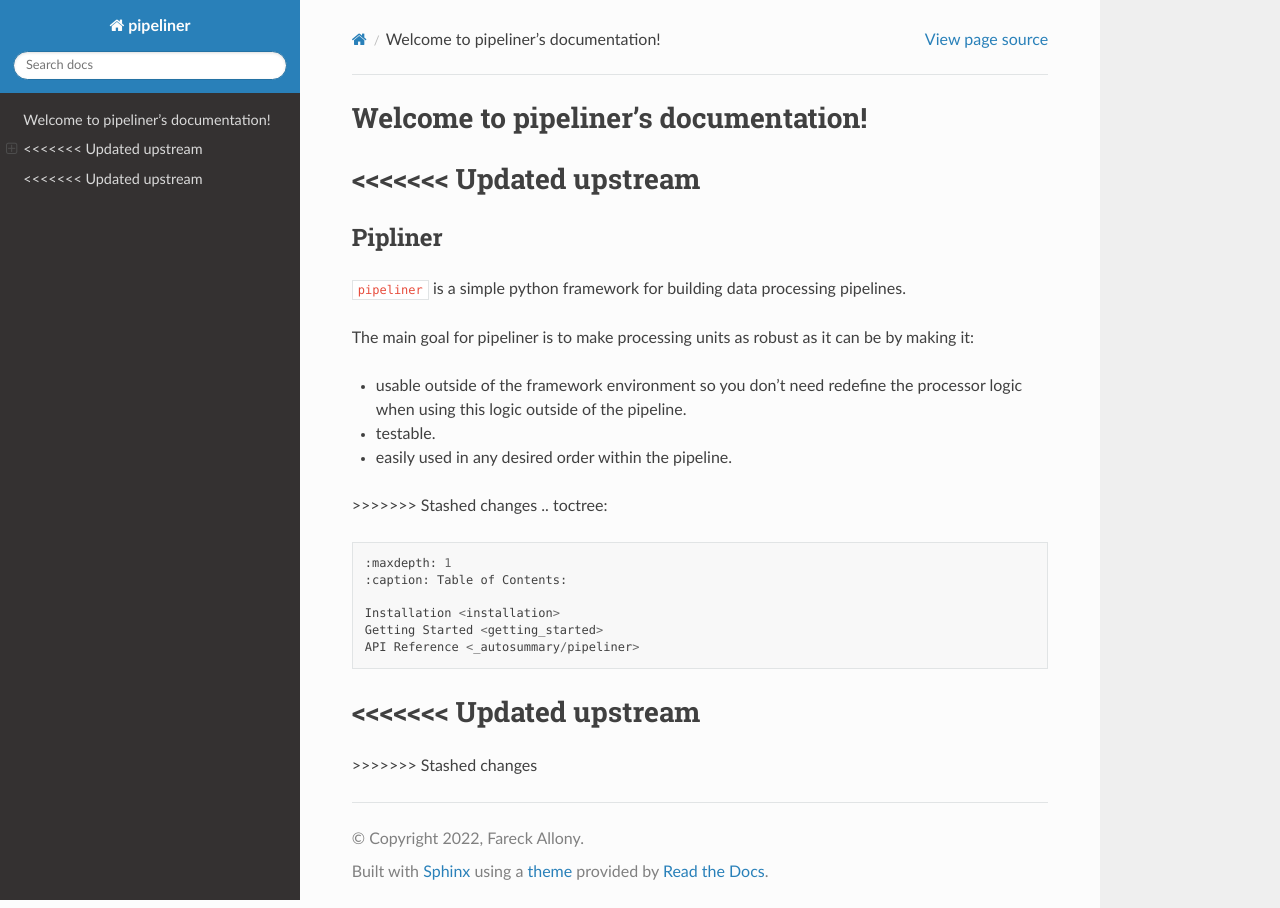
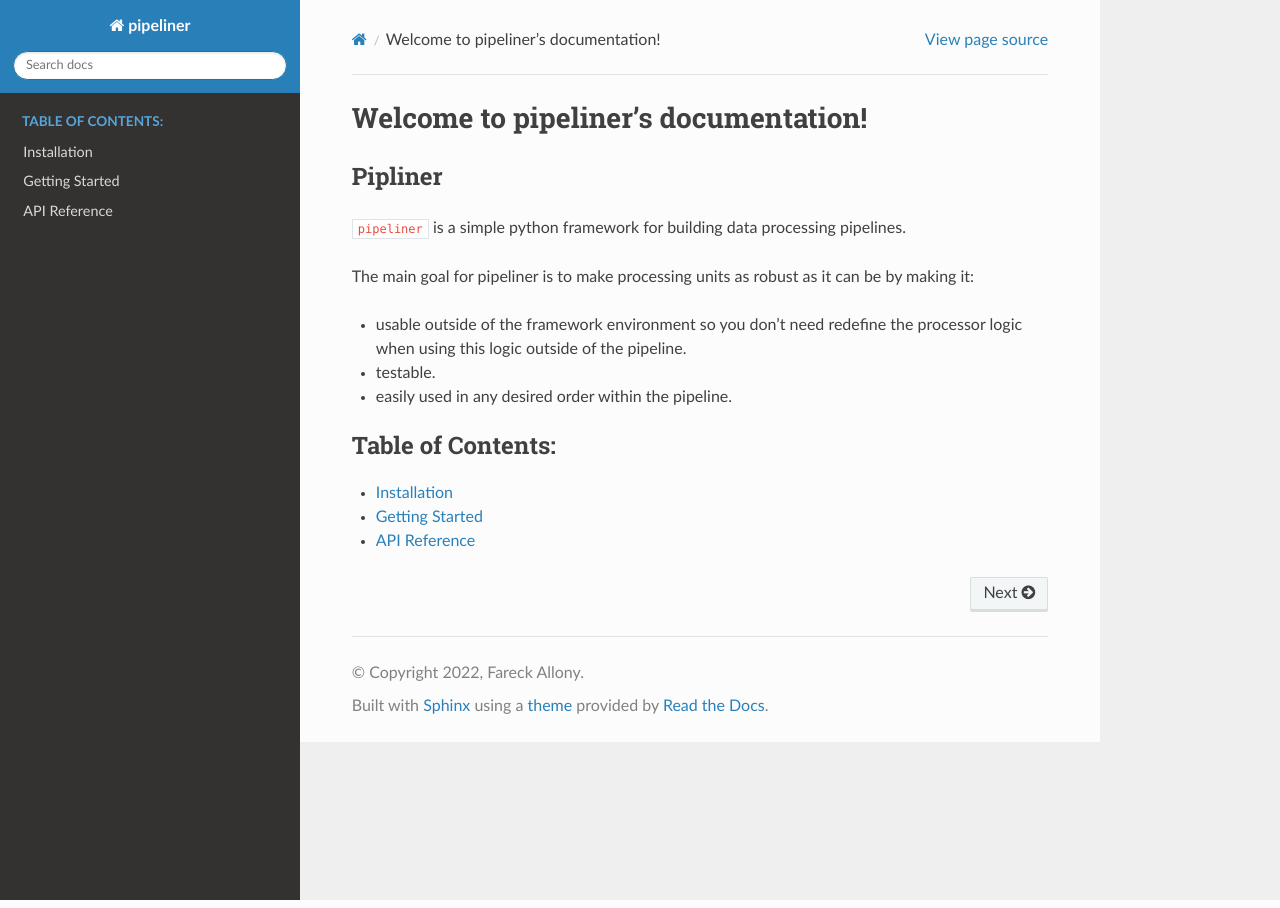
Before and after one commit to allonios/pypeliner, a Sphinx documentation site: the page built from docs/index.rst, in a window 1280 px wide. Built offline with Sphinx 7.4.7 and the Read the Docs theme 2.0.0, drawn with Linux system fonts in a browser that asks for light colours.

Commit message:
fix: conflicts

```diff
--- a/docs/index.rst
+++ b/docs/index.rst
@@ -6,8 +6,6 @@
 Welcome to pipeliner's documentation!
 =====================================
 
-<<<<<<< Updated upstream
-=======
 ********
 Pipliner
 ********
@@ -24,7 +22,6 @@ The main goal for pipeliner is to make processing units as robust as it can be b
 
 
 
->>>>>>> Stashed changes
 .. toctree::
    :maxdepth: 1
    :caption: Table of Contents:
@@ -32,7 +29,3 @@ The main goal for pipeliner is to make processing units as robust as it can be b
    Installation <installation>
    Getting Started <getting_started>
    API Reference <_autosummary/pipeliner>
-<<<<<<< Updated upstream
-=======
-
->>>>>>> Stashed changes
```
